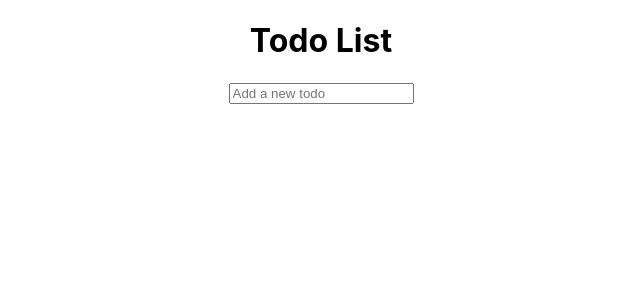
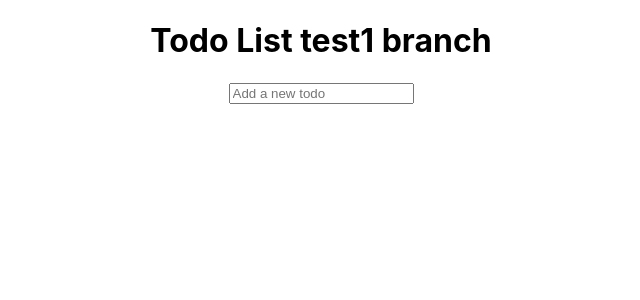
Before and after one commit to ss5815190/Redux-toolkit-todo, a React (Create React App) app: page / in a window 1280 px wide. Shown: the top 300 px of the page, without its empty margins (319-959 px from the left). Built offline with nearby package versions, Linux system fonts and the light colour scheme.

Commit message:
branch test1

```diff
--- a/src/App.jsx
+++ b/src/App.jsx
@@ -19,10 +19,9 @@ function App() {
     dispatch(todoListAction.delTodo(id));
   }, [dispatch]);
 
-
   return (
     <div className="App">
-      <h1>Todo List</h1>
+      <h1>Todo List test1 branch</h1>
       <input
         type="text"
         placeholder="Add a new todo"
```
